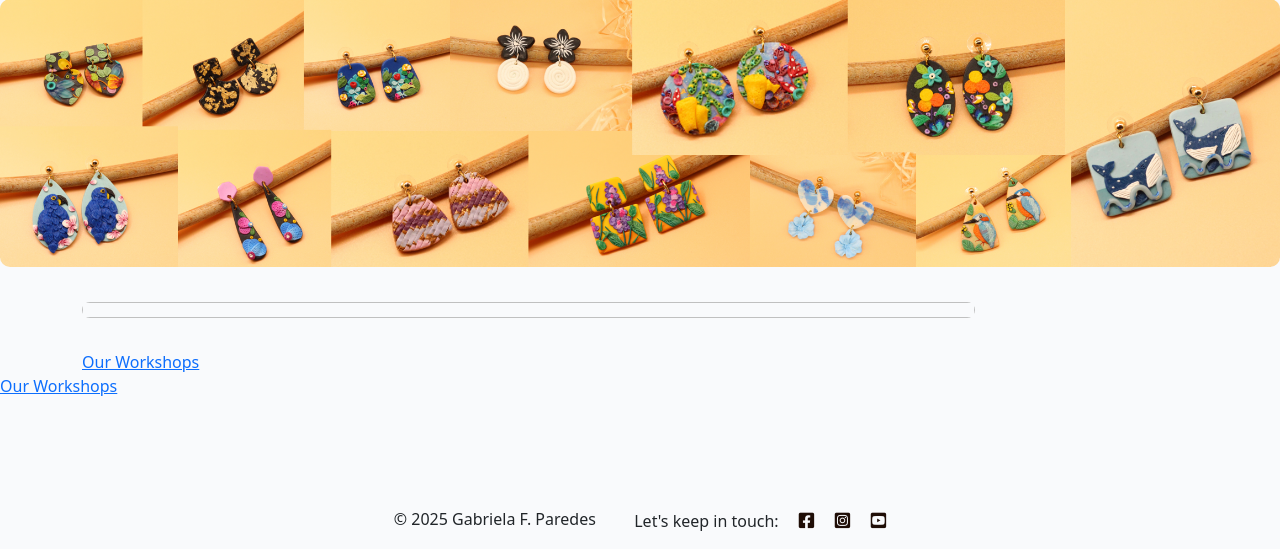
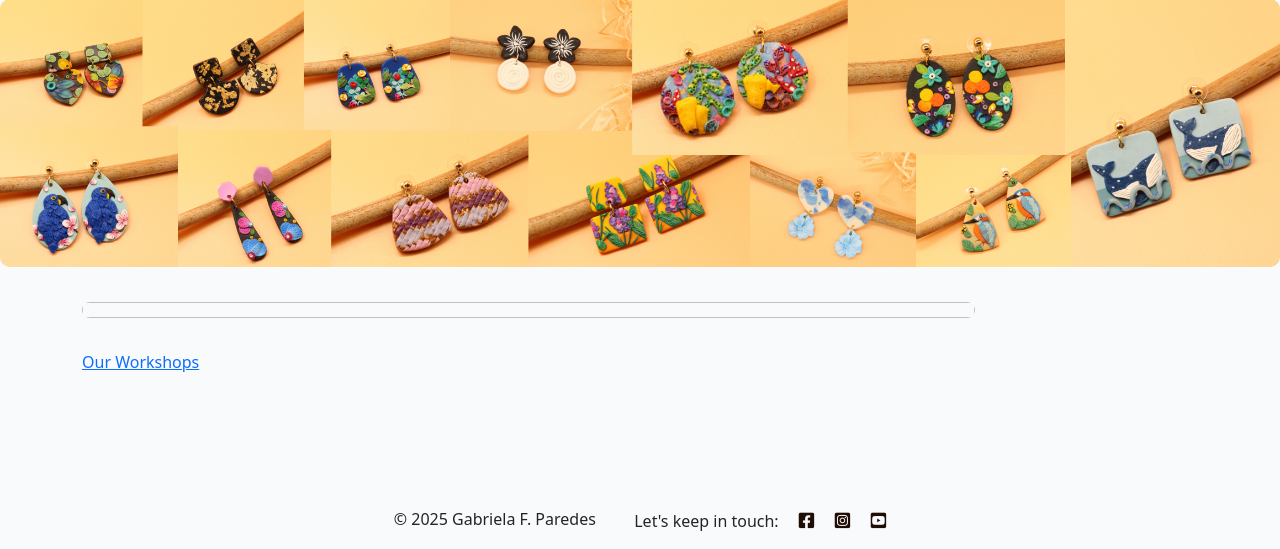
Before and after one commit to ParedesGab/PP4-artistiClayers-workshops, a Django app: page /about/ in a window 1280 px wide. Shown: the part 251-800 px from the top of the page. Run offline with Django 4.2, Linux system fonts and the light colour scheme; data that the repository does not hold is empty.

Commit message:
Remove workshops button from about page

```diff
--- a/about/templates/about/about.html
+++ b/about/templates/about/about.html
@@ -21,5 +21,4 @@
         <a href="{% url 'workshops' %}" class="workshop-button-about">Our Workshops</a>
     </div>
 </section>
-    <a href="{% url 'workshops' %}" class="workshop-button-about">Our Workshops</a>
 {% endblock content %}
```
